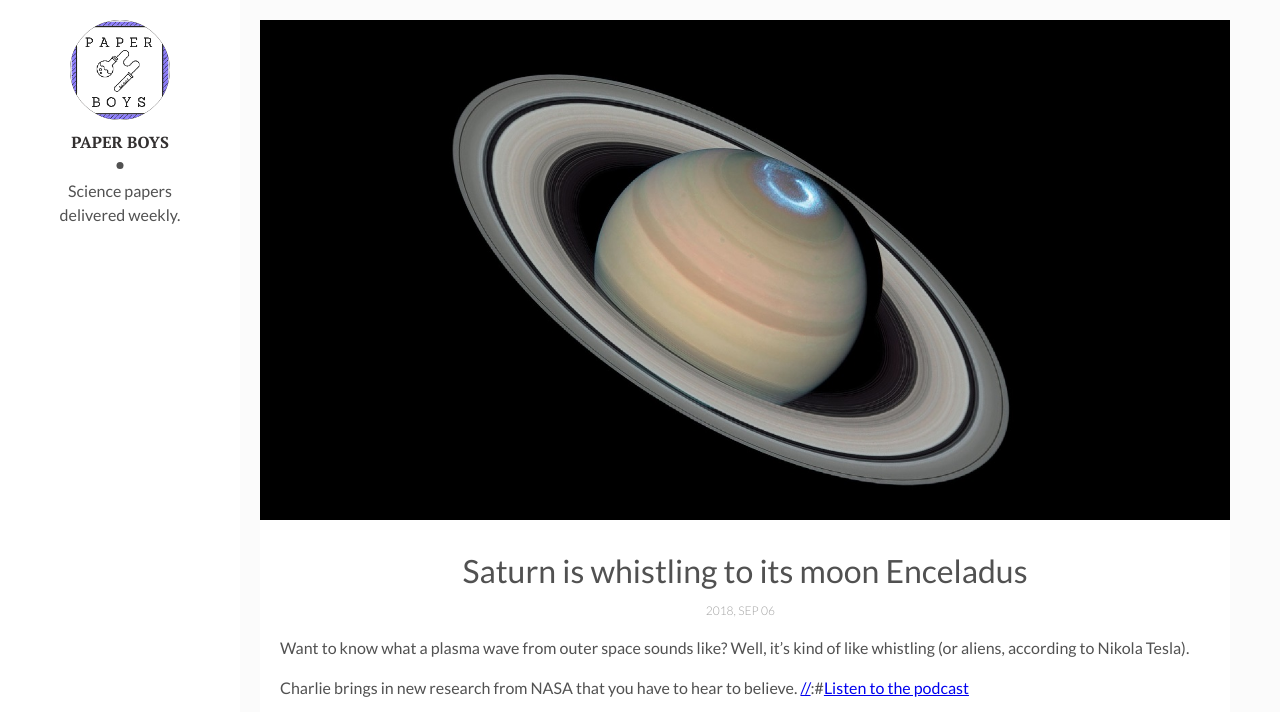
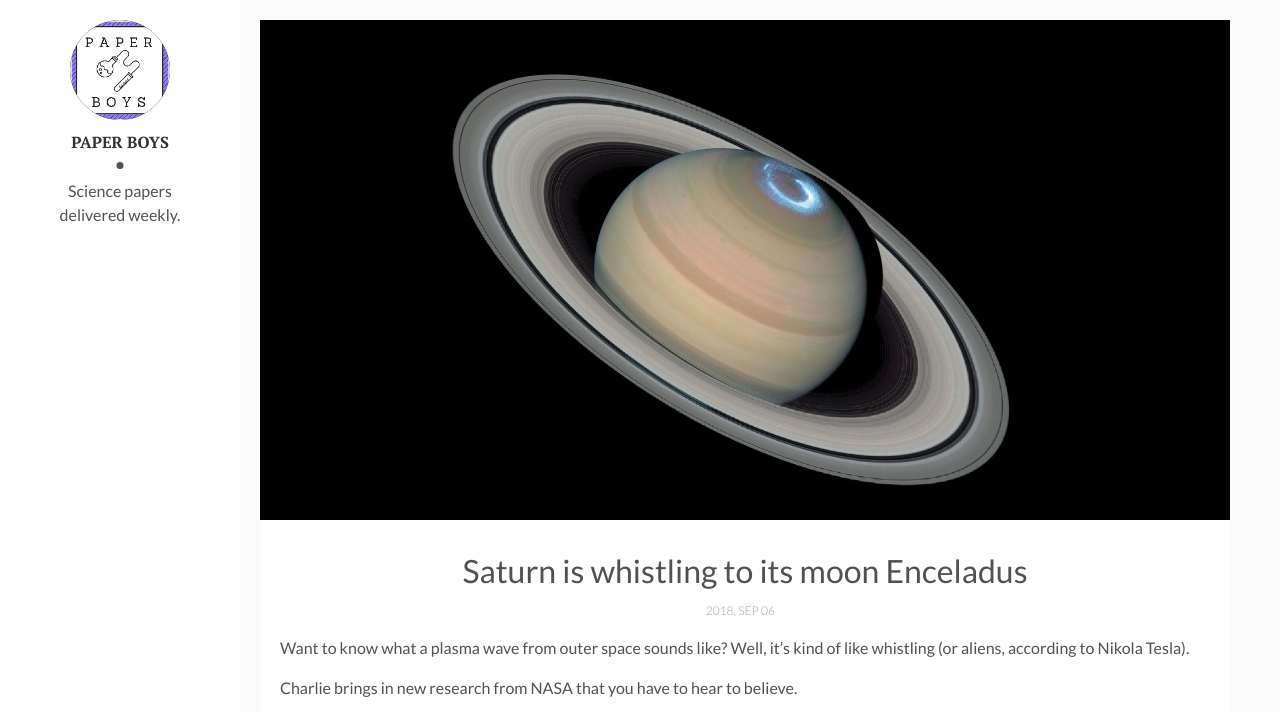
Before and after one commit to paperboyspodcast/paperboyspodcast.github.io, a Jekyll site: the page built from _posts/2018-09-06-Saturn-is-whistling-to-enceladus.markdown, in a window 1280 px wide and 1033 px high, cut to the strip 0-712 px from the top of the window. Built offline with Jekyll 4.4.1, drawn with Linux system fonts in a browser that asks for light colours; comment, search, counter and statistics services are not loaded.

Commit message:
Update 2018-09-06-Saturn-is-whistling-to-enceladus.markdown

```diff
--- a/_posts/2018-09-06-Saturn-is-whistling-to-enceladus.markdown
+++ b/_posts/2018-09-06-Saturn-is-whistling-to-enceladus.markdown
@@ -11,7 +11,7 @@ tags: [space, saturn, whistling, enceladus]
 Want to know what a plasma wave from outer space sounds like? Well, it's kind of like whistling (or aliens, according to Nikola Tesla).
 
 Charlie brings in new research from NASA that you have to hear to believe.
-[//]:#[Listen to the podcast](https://pinecast.com/listen/27bdfb9e-3a1d-4c20-ba4f-e579ecd7b74b.mp3?source=rss&ext=asset.mp3)
+
 {% include {{page.audio}}%}
 
 [Check out the paper](https://agupubs.onlinelibrary.wiley.com/doi/abs/10.1029/2018GL078130)
```
